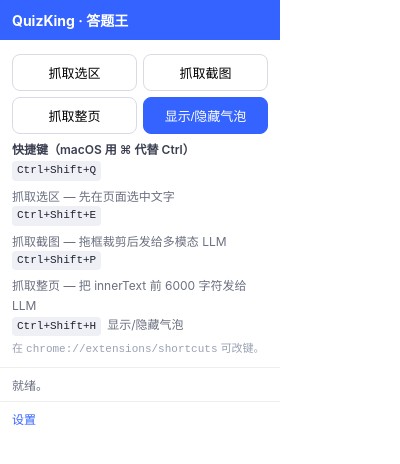
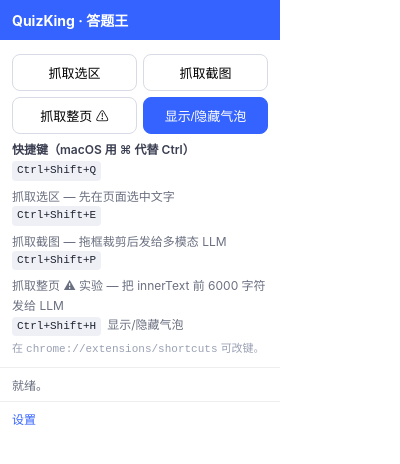
Before and after one commit to ops120/quizking, a browser extension: page src/popup.html in a window 400 px wide. Drawn offline with Linux system fonts and the light colour scheme.

Commit message:
docs: mark page-capture as experimental + sync README with two-mode prompt
- README: drop '只要答案' from Prompt mode table; bump two-mode bullet
- README: mark Ctrl+Shift+P with '⚠ 实验' in the keyboard table
- popup: badge '⚠' on the 抓取整页 button + experimental note in the hint
- manifest: capture-page command description prefixed with [实验]
- CHANGELOG: add Changed / Fixed entries for the answer-only removal and parseAnswer robustness

```diff
--- a/src/popup.html
+++ b/src/popup.html
@@ -29,14 +29,14 @@
     <div class="row">
       <button data-k="selection">抓取选区</button>
       <button data-k="visible">抓取截图</button>
-      <button data-k="page">抓取整页</button>
+      <button data-k="page">抓取整页 ⚠</button>
       <button data-k="toggle" class="primary">显示/隐藏气泡</button>
     </div>
     <div class="muted hint">
       <div class="hint-title">快捷键（macOS 用 ⌘ 代替 Ctrl）</div>
       <div class="hint-row"><kbd>Ctrl+Shift+Q</kbd> 抓取选区 — 先在页面选中文字</div>
       <div class="hint-row"><kbd>Ctrl+Shift+E</kbd> 抓取截图 — 拖框裁剪后发给多模态 LLM</div>
-      <div class="hint-row"><kbd>Ctrl+Shift+P</kbd> 抓取整页 — 把 innerText 前 6000 字符发给 LLM</div>
+      <div class="hint-row"><kbd>Ctrl+Shift+P</kbd> 抓取整页 ⚠ 实验 — 把 innerText 前 6000 字符发给 LLM</div>
       <div class="hint-row"><kbd>Ctrl+Shift+H</kbd> 显示/隐藏气泡</div>
       <div class="hint-tip">在 <code>chrome://extensions/shortcuts</code> 可改键。</div>
     </div>
```
Also changed, not shown: CHANGELOG.md, README.md, src/manifest.json.
